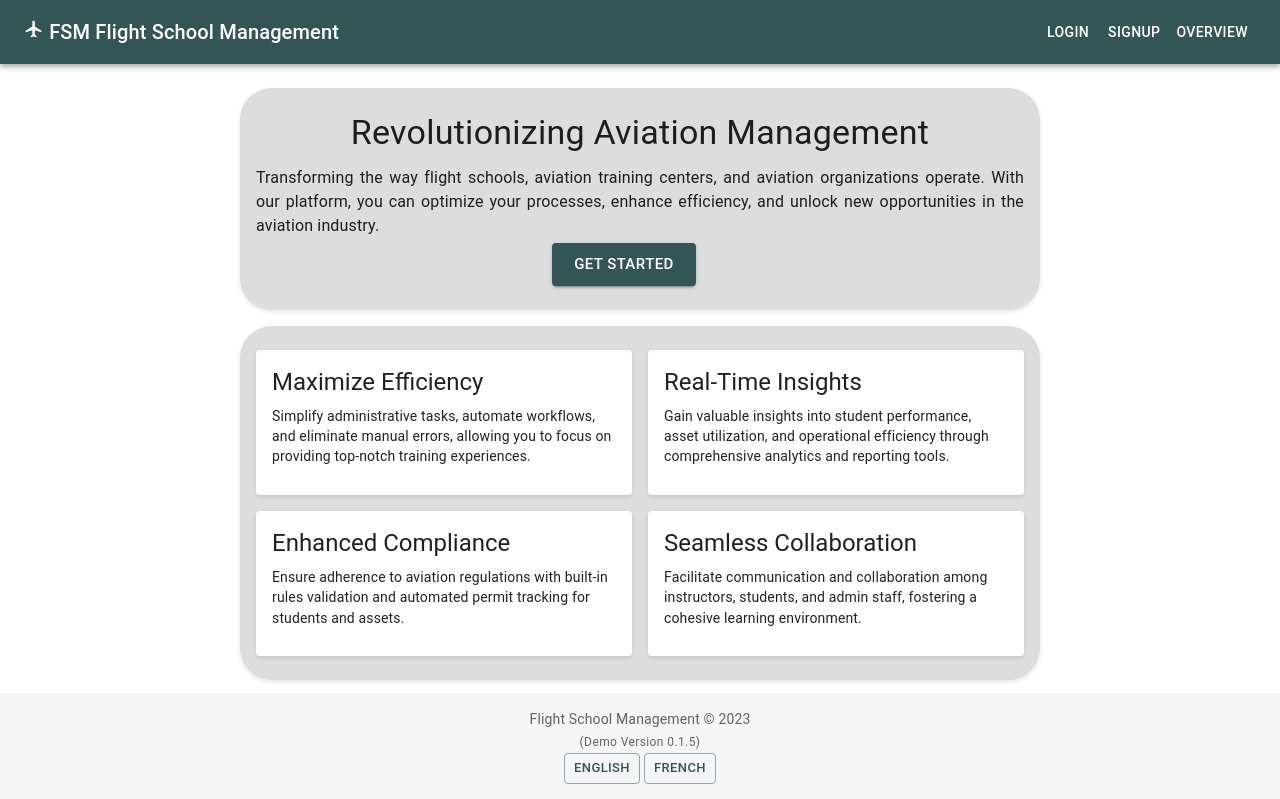
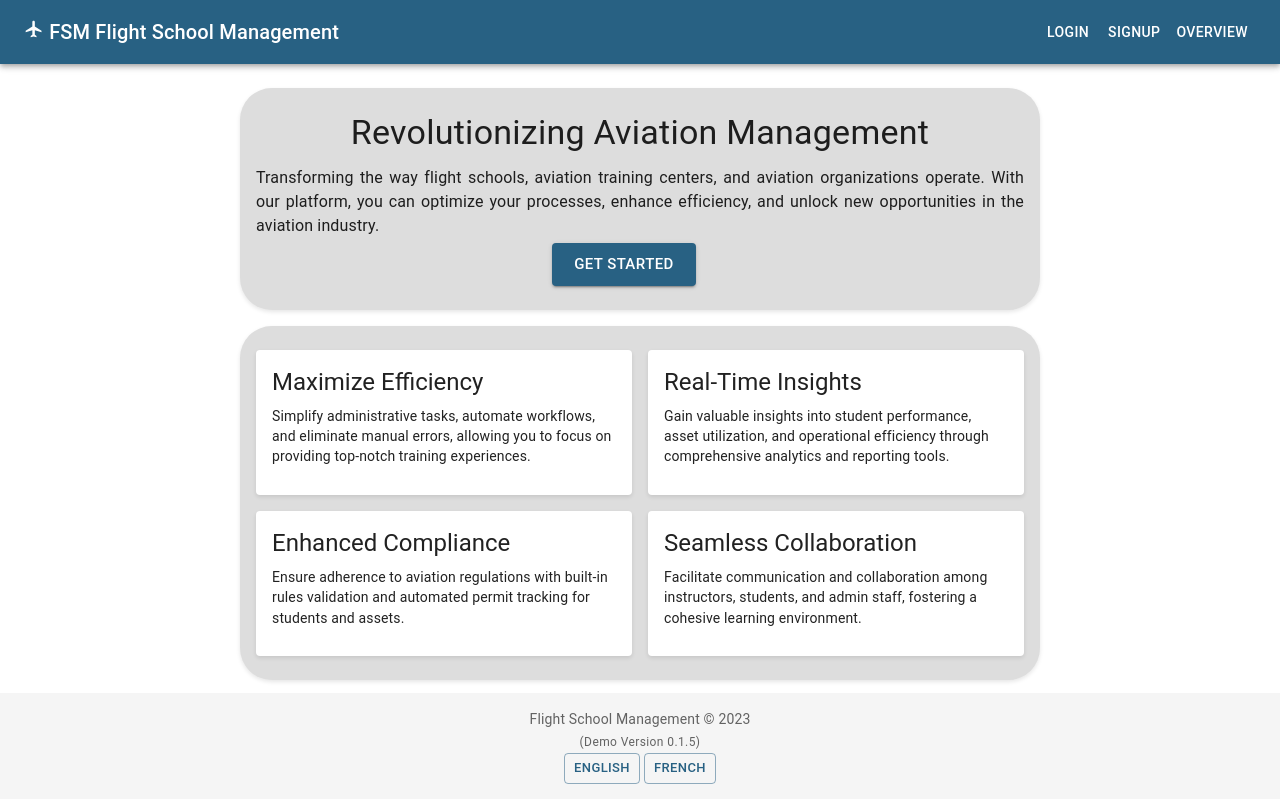
Before and after one commit to majedline/flight-school-management, a React (Create React App) app in the folder client/: page /#/ in a window 1280 px wide. Shown: the top 799 px of the page. Built offline with nearby package versions, Linux system fonts and the light colour scheme.

Commit message:
Changed color to match admcan

```diff
--- a/client/src/AppTheme.js
+++ b/client/src/AppTheme.js
@@ -36,7 +36,7 @@ export const customTheme = createTheme({
     palette: {
         mode: 'light',
         primary: {
-            main: '#345555', // Update the primary color to your preferred color
+            main: '#286183', // Update the primary color to your preferred color
         },
     }
 });
```
